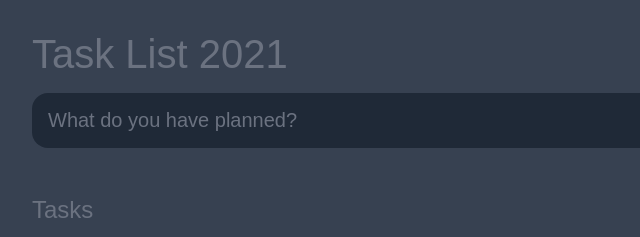
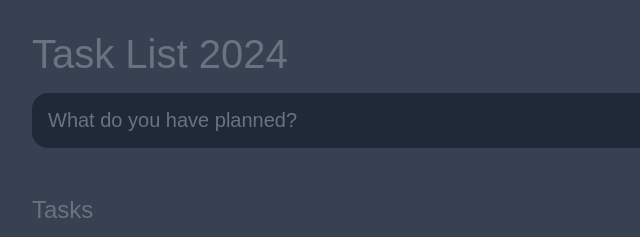
Before and after one commit to paras698/Todotasklist_SelfProject, a plain HTML site: page todolist/yt-js-task-list-2021/index.html in a window 1280 px wide. Shown: the full height of the page, 224-864 px from the left. Drawn offline with Linux system fonts and the light colour scheme.

Commit message:
Update index.html

```diff
--- a/todolist/yt-js-task-list-2021/index.html
+++ b/todolist/yt-js-task-list-2021/index.html
@@ -4,14 +4,14 @@
 	<meta charset="UTF-8">
 	<meta http-equiv="X-UA-Compatible" content="IE=edge">
 	<meta name="viewport" content="width=device-width, initial-scale=1.0">
-	<title>Task List 2021</title>
+	<title>Task List 2024</title>
 
 	<link rel="stylesheet" href="main.css" />
 </head>
 <body>
 
 	<header>
-		<h1>Task List 2021</h1>
+		<h1>Task List 2024</h1>
 		<form id="new-task-form">
 			<input
 				type="text"
```
